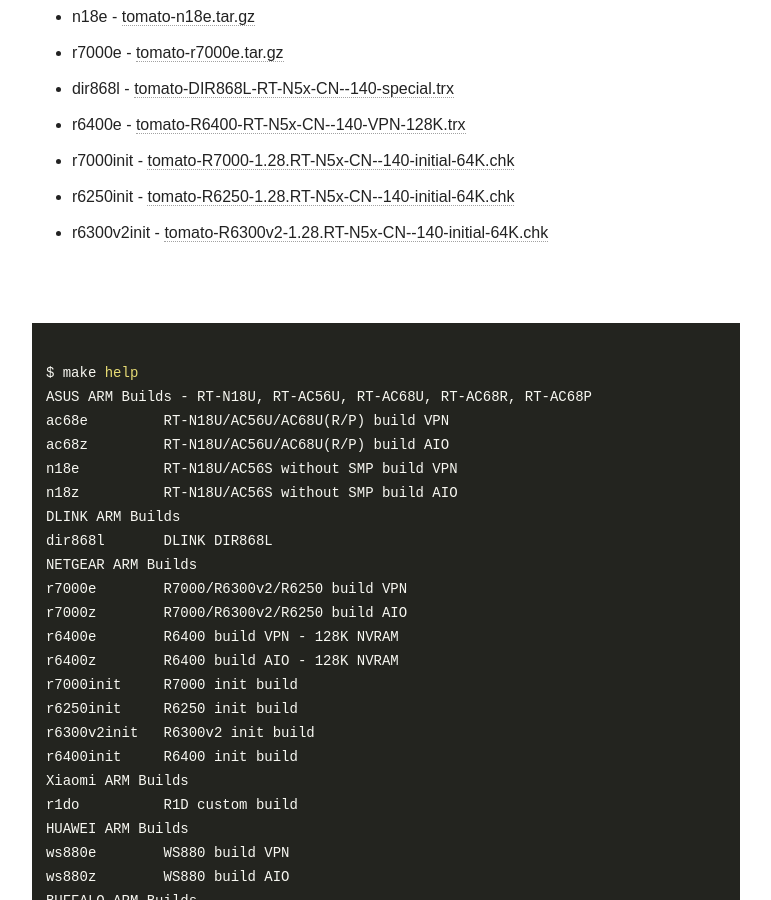
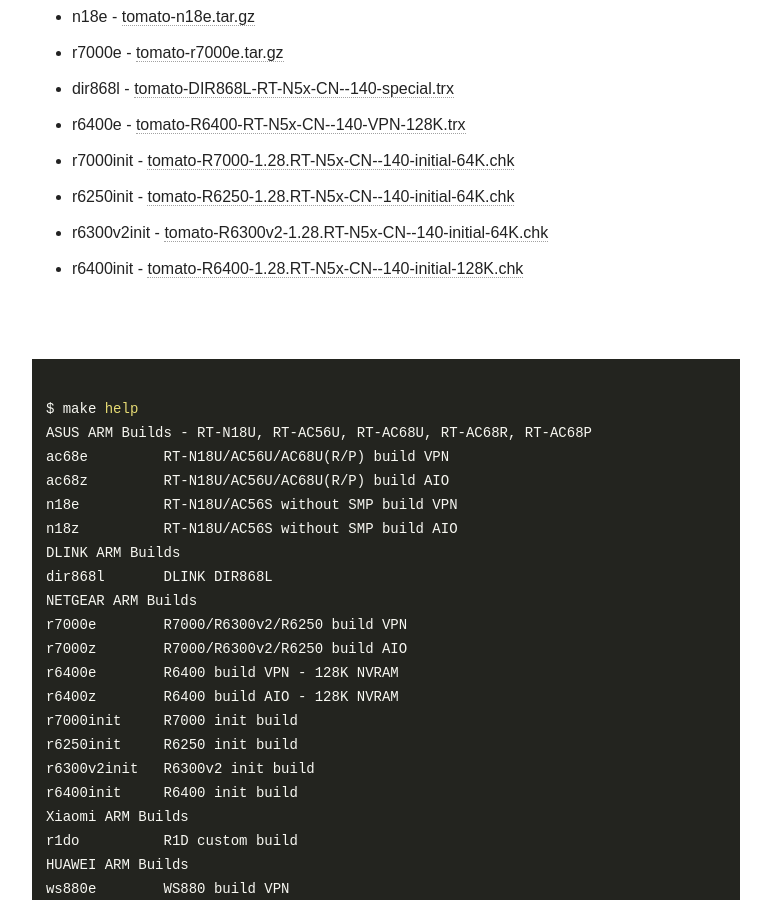
Before and after one commit to oglopss/tomato-arm-ci-jekyll, a Jekyll site: the page built from index.html, in a window 1280 px wide and 900 px high, scrolled down 667 px. Shown: the whole window, without its empty margins (254-1025 px from the left). Built offline with Jekyll 4.4.1, drawn with Linux system fonts in a browser that asks for light colours; nearby versions of some CDN libraries.

Commit message:
Travis build 74 r6400init pushed to gh-pages

```diff
--- a/_data/ss.yml
+++ b/_data/ss.yml
@@ -8,3 +8,4 @@ files:
   - 0009 r6250init tomato-R6250-1.28.RT-N5x-CN--140-initial-64K.chk
   - 0006 r6400e tomato-R6400-RT-N5x-CN--140-VPN-128K.trx
   - 0010 r6300v2init tomato-R6300v2-1.28.RT-N5x-CN--140-initial-64K.chk
+  - 0011 r6400init tomato-R6400-1.28.RT-N5x-CN--140-initial-128K.chk
```
Also changed, not shown: 1 other file.
